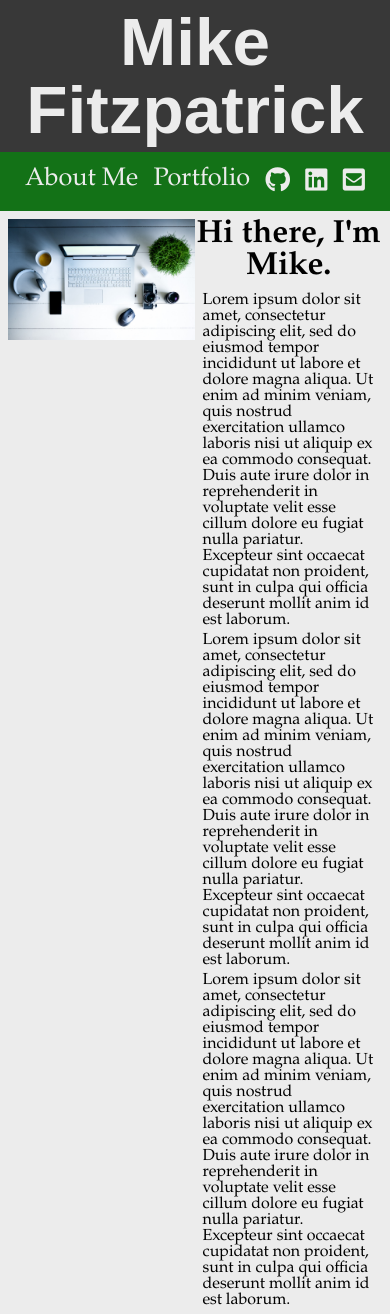
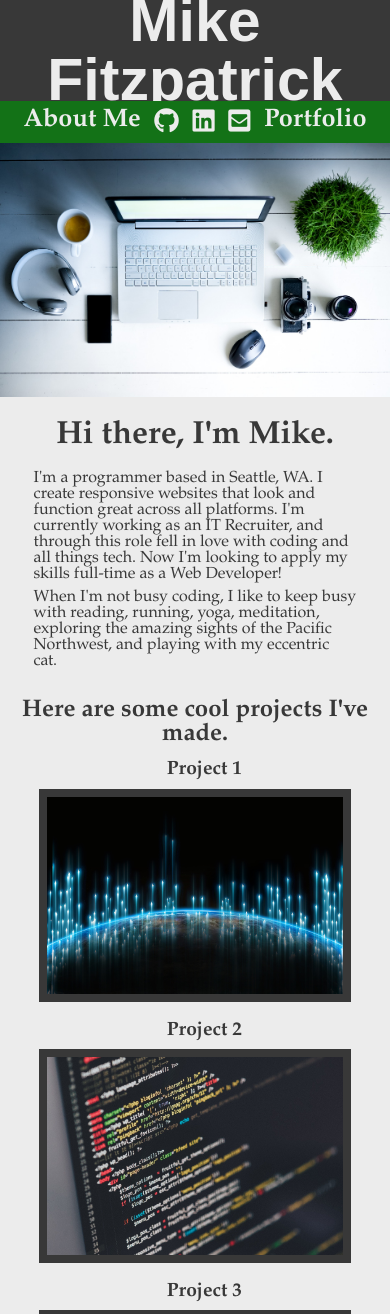
Before and after one commit to mlfitz2/Professional-Portfolio, a plain HTML site: page index.html in a window 390 px wide. Shown: the top 1314 px of the page. Drawn offline with Linux system fonts and the light colour scheme; a web font is replaced by a local one.

Commit message:
Optimized for mobile devices

```diff
--- a/index.html
+++ b/index.html
@@ -26,10 +26,10 @@
     <nav>
         <ul class="nav-list">
             <li><a href="#about-me" class="nav-link">About Me</a></li>
-            <li><a href="#portfolio-links" class="nav-link">Portfolio</a></li>
             <li><a href="https://github.com/mlfitz2" target="_blank" class="nav-link"><i class="fab fa-github"></i></a></li>
             <li><a href="https://www.linkedin.com/in/michael-fitzpatrick-6a7720119/" class="nav-link" target="_blank"><i class="fab fa-linkedin"></i></a></li>
             <li><a href = "mailto: mlfitz2@gmail.com" class="nav-link"><i class="fas fa-envelope-square"></i></a></li>
+            <li><a href="#portfolio" class="nav-link">Portfolio</a></li>
         </ul>
     </nav>
 
@@ -43,12 +43,10 @@
 
     <!--About Me section-->
             <article class="about-me" id="about-me">
-        <!--Ideas for text: Where I live, current job, career goals, hobbies, family info-->
-        <!--Summary of skills (responsive design), current job and career change story, hobbies & family info-->
                 <h2>Hi there, I'm Mike.</h2>
-                <p>Lorem ipsum dolor sit amet, consectetur adipiscing elit, sed do eiusmod tempor incididunt ut labore et dolore magna aliqua. Ut enim ad minim veniam, quis nostrud exercitation ullamco laboris nisi ut aliquip ex ea commodo consequat. Duis aute irure dolor in reprehenderit in voluptate velit esse cillum dolore eu fugiat nulla pariatur. Excepteur sint occaecat cupidatat non proident, sunt in culpa qui officia deserunt mollit anim id est laborum.</p>
-                <p>Lorem ipsum dolor sit amet, consectetur adipiscing elit, sed do eiusmod tempor incididunt ut labore et dolore magna aliqua. Ut enim ad minim veniam, quis nostrud exercitation ullamco laboris nisi ut aliquip ex ea commodo consequat. Duis aute irure dolor in reprehenderit in voluptate velit esse cillum dolore eu fugiat nulla pariatur. Excepteur sint occaecat cupidatat non proident, sunt in culpa qui officia deserunt mollit anim id est laborum.</p>
-                <p>Lorem ipsum dolor sit amet, consectetur adipiscing elit, sed do eiusmod tempor incididunt ut labore et dolore magna aliqua. Ut enim ad minim veniam, quis nostrud exercitation ullamco laboris nisi ut aliquip ex ea commodo consequat. Duis aute irure dolor in reprehenderit in voluptate velit esse cillum dolore eu fugiat nulla pariatur. Excepteur sint occaecat cupidatat non proident, sunt in culpa qui officia deserunt mollit anim id est laborum.</p>
+                <p>I'm a programmer based in Seattle, WA. I create responsive websites that look and function great across all platforms. I'm currently working as an IT Recruiter, and through this role fell in love with coding and all things tech. Now I'm looking to apply my skills full-time as a Web Developer!</p>
+                <p>When I'm not busy coding, I like to keep busy with reading, running, yoga, meditation, exploring the amazing sights of the Pacific Northwest, and playing with my eccentric cat.</p>
+
             </article>
 
         </section>
--- a/style.css
+++ b/style.css
@@ -10,6 +10,7 @@ body {
     width: 100%;
     display: flex;
     flex-direction: column;
+    color: var(--dark-grey);
 }
 
 /* Header section */
@@ -35,12 +36,13 @@ h1 {
 /* Navbar and its links */
 nav {
     width: 100%;
-    height: 7vh;
+    height: 5vh;
     background-color: var(--forest-green);
     display: flex;
     justify-content: center;
     align-items: center;
     font-size: 3vh;
+
 }
 
 .nav-list {
@@ -48,6 +50,7 @@ nav {
     display: flex;
     flex-direction: row;
     justify-content: space-evenly;
+    font-weight: bold;
 }
 
 nav a:visited, a:link {
@@ -107,24 +110,25 @@ main {
     flex-direction: row;
     flex-wrap: wrap;
     justify-content: space-evenly;
+    align-content: center;
 }
 
 .portfolio-header {
     width: 100%;
-    margin-bottom: 1%;
+    margin: 1% 0%;
     text-align: center;
     font-size: 1.5em;
 }
 
 .portfolio-project {
     width: 30%;
-    text-align: center;
 }
 
 .project-title {
     text-align: center;
     font-size: 1.2em;
     margin: 3% 3% 0% 3%;
+    width: 100%;
 }
 
 .portfolio-thumbpic {
@@ -152,15 +156,40 @@ footer {
     display: flex;
     justify-content: center;
     align-items: center;
+    margin-top: 2%;
 }
 
 /*Adjustments for mobile devices*/
 @media screen and (max-width: 768px) {
     header {
-        font-size: 8vh;
+        height: 12vh;
+        font-size: 7vh;
     }
 
     .nav-list {
         width: 95%;
     }
+
+    .introduction {
+        flex-direction: column;
+        padding: 0px;
+    }
+
+    .hero-image, .about-me {
+        width: 100%;
+    }
+
+    .about-me {
+        padding: 5%;
+    }
+
+    .portfolio-link {
+        display: flex;
+        flex-direction: column;
+        align-items: center;
+    }
+
+    .portfolio-project {
+        width: 80%;
+    }
 }
```
Also changed, not shown: images/avatar.png (added).
